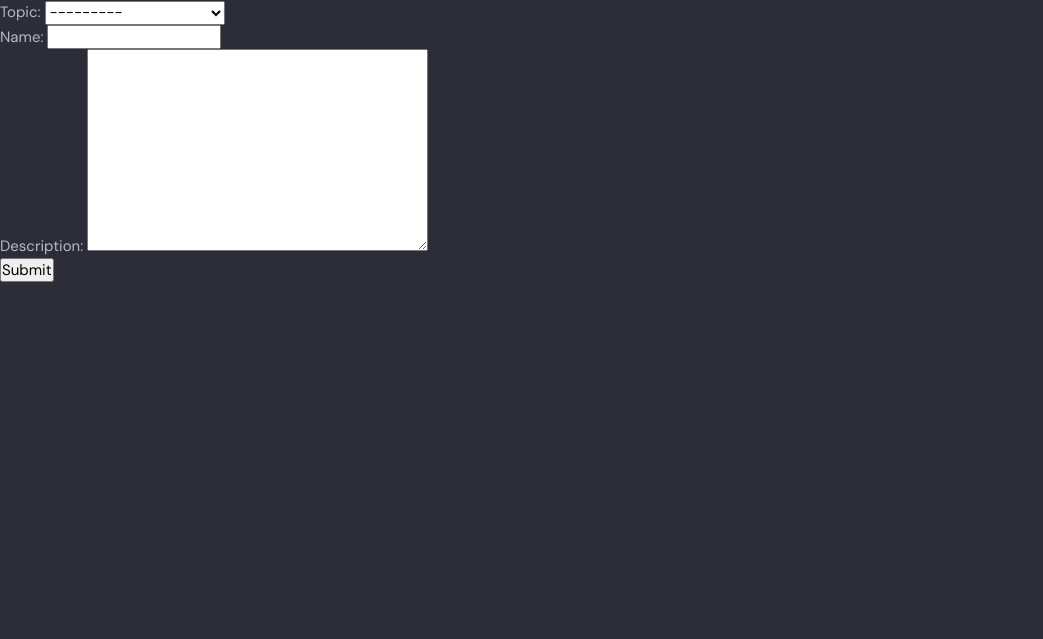
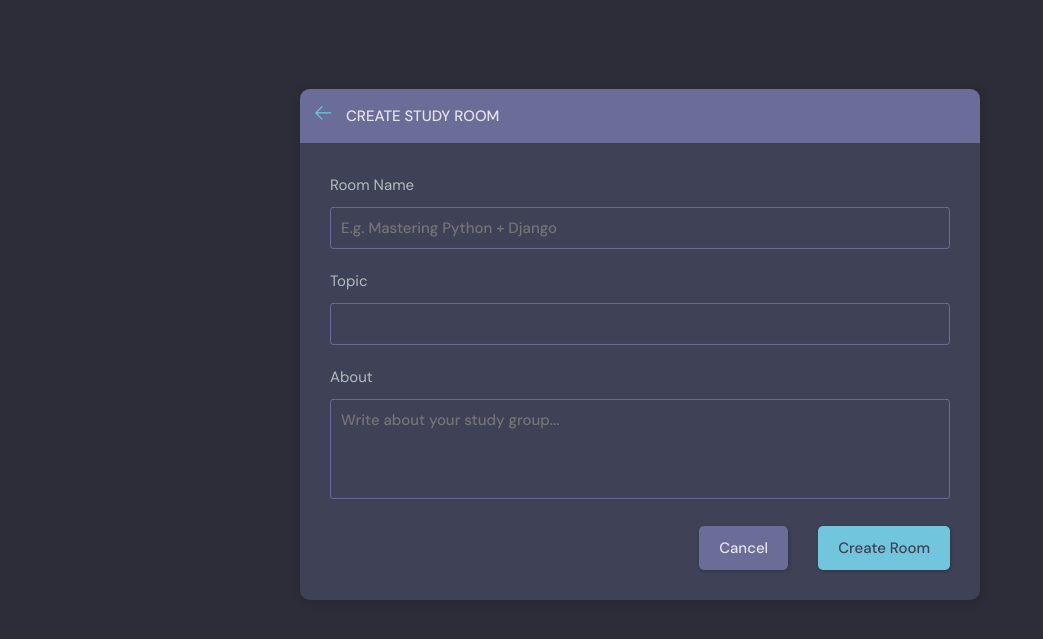
Before and after one commit to zora89/django_basics, a Django app: page /createroom/ in a window 1280 px wide. Shown: the part 76-715 px from the top of the page, without its empty margins (0-1043 px from the left). Run offline with Django 4.2, Linux system fonts and the light colour scheme; a user stored in the database is signed in; data comes from the database, SQL or seed files in the repository.

Commit message:
create_form_updated

```diff
--- a/baatcheet/base/templates/base/home.html
+++ b/baatcheet/base/templates/base/home.html
@@ -34,7 +34,9 @@
               <h2>Event Rooms</h2>
               <p>{{room_count}} Rooms Available</p>
             </div>
-            <a class="btn btn--main" href="create-room.html">
+
+
+            <a class="btn btn--main" href="{% url 'createroom' %}">
               <svg version="1.1" xmlns="http://www.w3.org/2000/svg" width="32" height="32" viewBox="0 0 32 32">
                 <title>add</title>
                 <path
--- a/baatcheet/base/templates/base/room_form.html
+++ b/baatcheet/base/templates/base/room_form.html
@@ -1,14 +1,56 @@
-{% extends 'main.html' %}
+{%extends 'main.html' %}
 
 {% block content %}
 
-<div>
-    <form method="POST" action="">
-        {% csrf_token %}
-        {{form.as_p}}
 
-        <input type="submit" value="Submit" />
-    </form>
-</div>
+  <main class="create-room layout">
+    <div class="container">
+      <div class="layout__box">
+        <div class="layout__boxHeader">
+          <div class="layout__boxTitle">
+            <a href="index.html">
+              <svg version="1.1" xmlns="http://www.w3.org/2000/svg" width="32" height="32" viewBox="0 0 32 32">
+                <title>arrow-left</title>
+                <path
+                  d="M13.723 2.286l-13.723 13.714 13.719 13.714 1.616-1.611-10.96-10.96h27.625v-2.286h-27.625l10.965-10.965-1.616-1.607z">
+                </path>
+              </svg>
+            </a>
+            <h3>Create Study Room</h3>
+          </div>
+        </div>
+        <div class="layout__body">
+          <form class="form" action="#">
+            <div class="form__group">
+              <label for="room_name">Room Name</label>
+              <input id="room_name" name="room_name" type="text" placeholder="E.g. Mastering Python + Django" />
+            </div>
 
+            <div class="form__group">
+              <label for="room_topic">Topic</label>
+              <input required type="text" name="topic" id="room_topic" list="topic-list" />
+              <datalist id="topic-list">
+                <select id="room_topic">
+                  <option value="">Select your topic</option>
+                  <option value="Python">Python</option>
+                  <option value="Django">Django</option>
+                </select>
+              </datalist>
+
+            </div>
+
+
+            <div class="form__group">
+              <label for="room_about">About</label>
+              <textarea name="room_about" id="room_about" placeholder="Write about your study group..."></textarea>
+            </div>
+            <div class="form__action">
+              <a class="btn btn--dark" href="index.html">Cancel</a>
+              <button class="btn btn--main" type="submit">Create Room</button>
+            </div>
+          </form>
+        </div>
+      </div>
+    </div>
+  </main>
 {% endblock %}
```
Also changed, not shown: baatcheet/base/templates/base/oldroom_form.html (added, +14 -0 lines), 1 other file.
